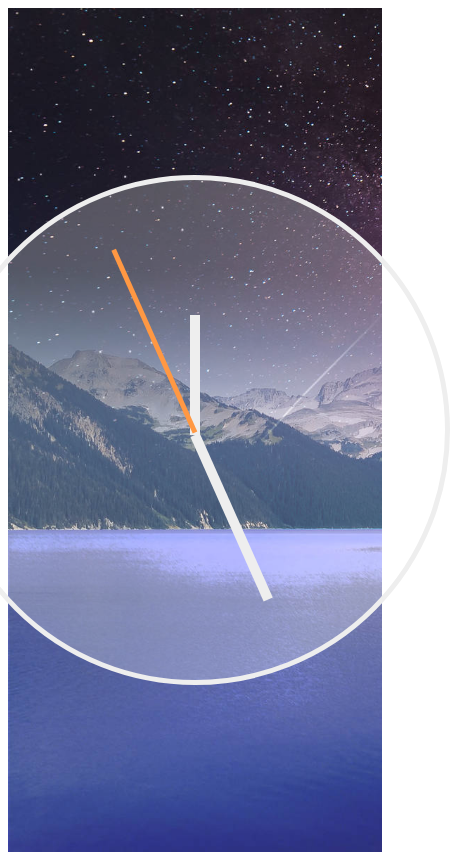
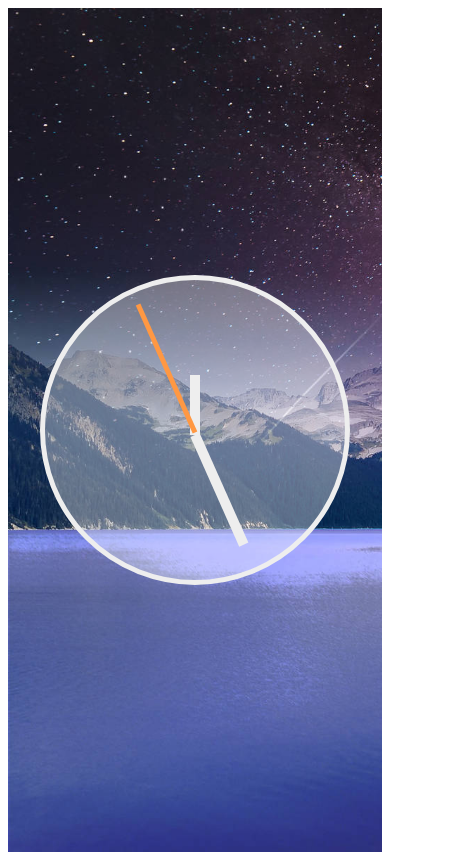
Before and after one commit to JODAHYE/javascript-study-30, a plain HTML site: page clock/index.html in a window 390 px wide. Shown: the whole page, 450 px wide, since content can reach past the window. Drawn offline with Linux system fonts and the light colour scheme.

Commit message:
media query

```diff
--- a/clock/index.html
+++ b/clock/index.html
@@ -47,7 +47,23 @@
       height: 5px;
       background: rgb(255, 152, 67);
     }
-
+    @media screen and (max-width: 768px) {
+      .clock{
+      width: 300px;
+      height: 300px;
+      background: rgba(255,255,255,.35);
+    }
+    .pole-hour {
+      width: 60px;
+    }
+    .pole-minute{
+      width: 120px;
+    }
+    .pole-second{
+      width: 140px;
+      background: rgb(255, 152, 67);
+    }
+     }
   </style>
 </head>
 <body>
```
